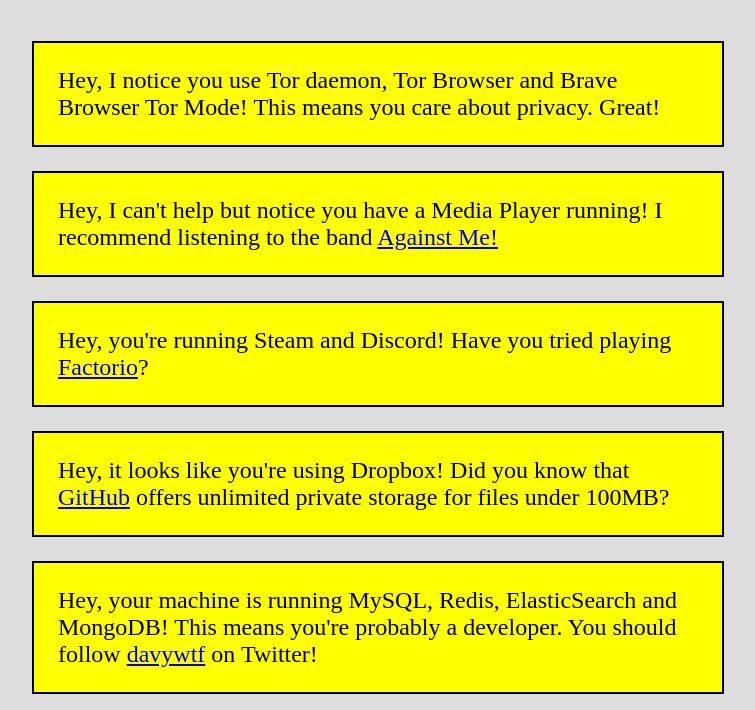
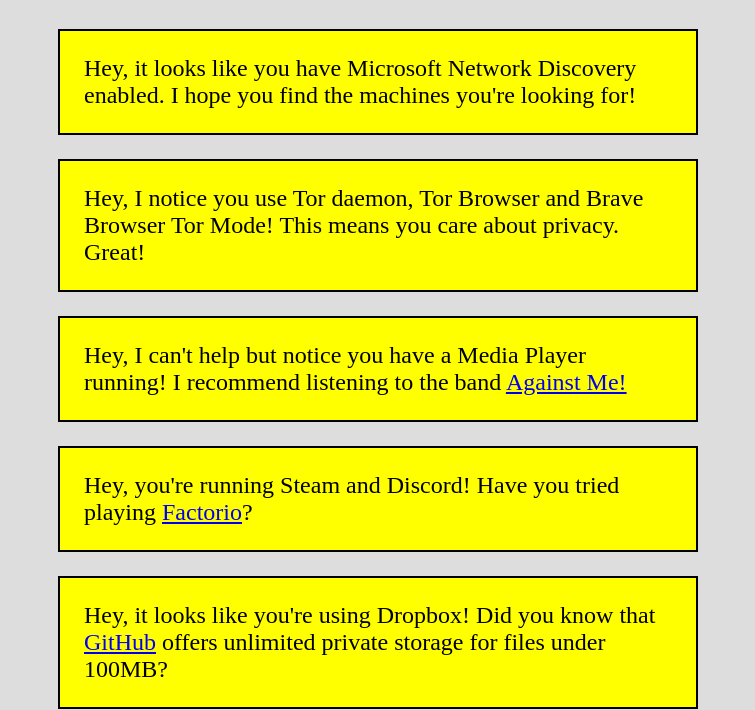
Before and after one commit to wybiral/wtf, a plain HTML site: page index.html in a window 1280 px wide. Shown: the part 90-800 px from the top of the page, without its empty margins (262-1017 px from the left). Drawn offline with Linux system fonts and the light colour scheme; no server answers.

Commit message:
added discover

```diff
--- a/css/index.css
+++ b/css/index.css
@@ -10,14 +10,15 @@ h1 {
 main {
     display: flex;
     flex-direction: column-reverse;
+    max-width: 640px;
+    margin: 0 auto;
 }
 
 section {
     display: none;
-    max-width: 640px;
     background: #ff0;
     padding: 1em;
-    margin: 0.5em auto;
+    margin-bottom: 1em;
     border: 2px solid #000;
 }
 
--- a/index.html
+++ b/index.html
@@ -29,6 +29,9 @@
             <section id="privacy">
                 Hey, I notice you use <span class="name"></span>! This means you care about privacy. Great!
             </section>
+            <section id="discover">
+                Hey, it looks like you have <span class="name"></span> enabled. I hope you find the machines you're looking for!
+            </section>
         </main>
     </body>
 </html>
--- a/js/index.js
+++ b/js/index.js
@@ -48,12 +48,21 @@ const privacyListener = {
     detected: [],
 };
 
+const discoverListener = {
+    id: 'discover',
+    services: [
+        {url: 'http://127.0.0.1:5357', name: 'Microsoft Network Discovery'},
+    ],
+    detected: [],
+};
+
 window.onload = () => {
     start(developerListener);
     start(filesListener);
     start(gamesListener);
     start(mediaListener);
     start(privacyListener);
+    start(discoverListener);
 };
 
 function start(listener) {
```
